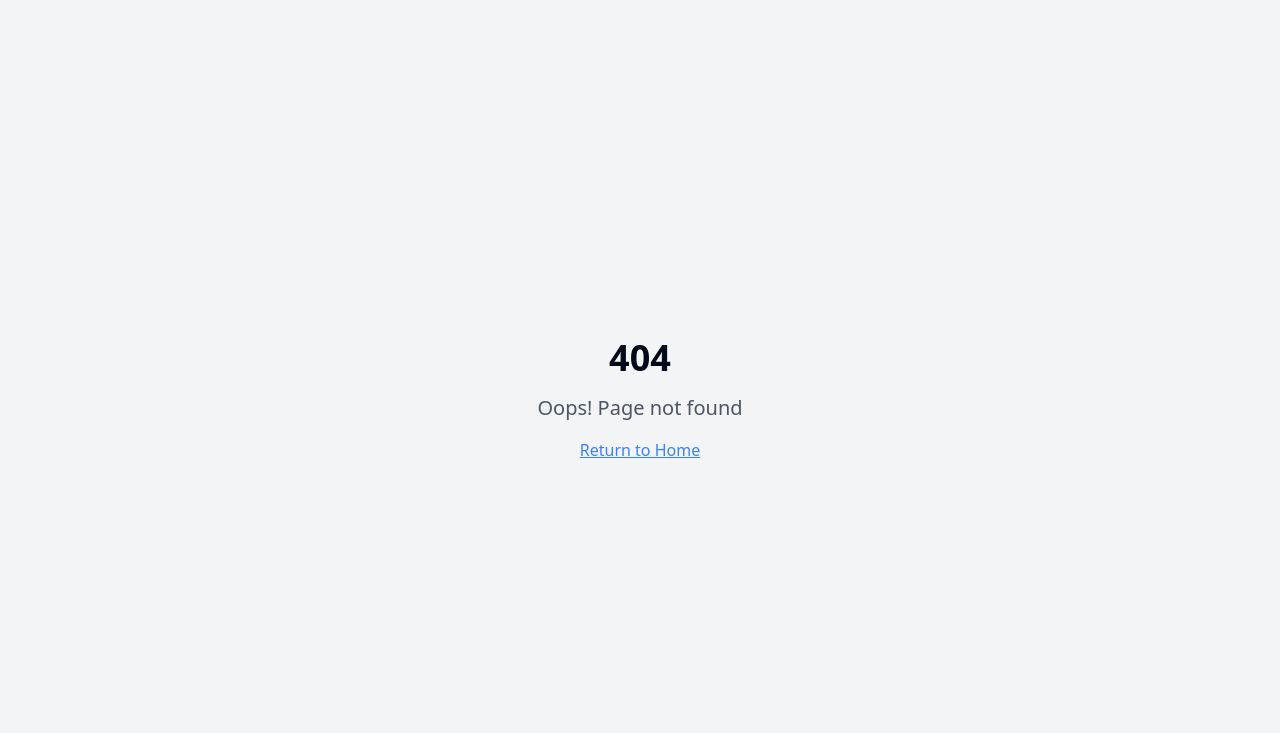
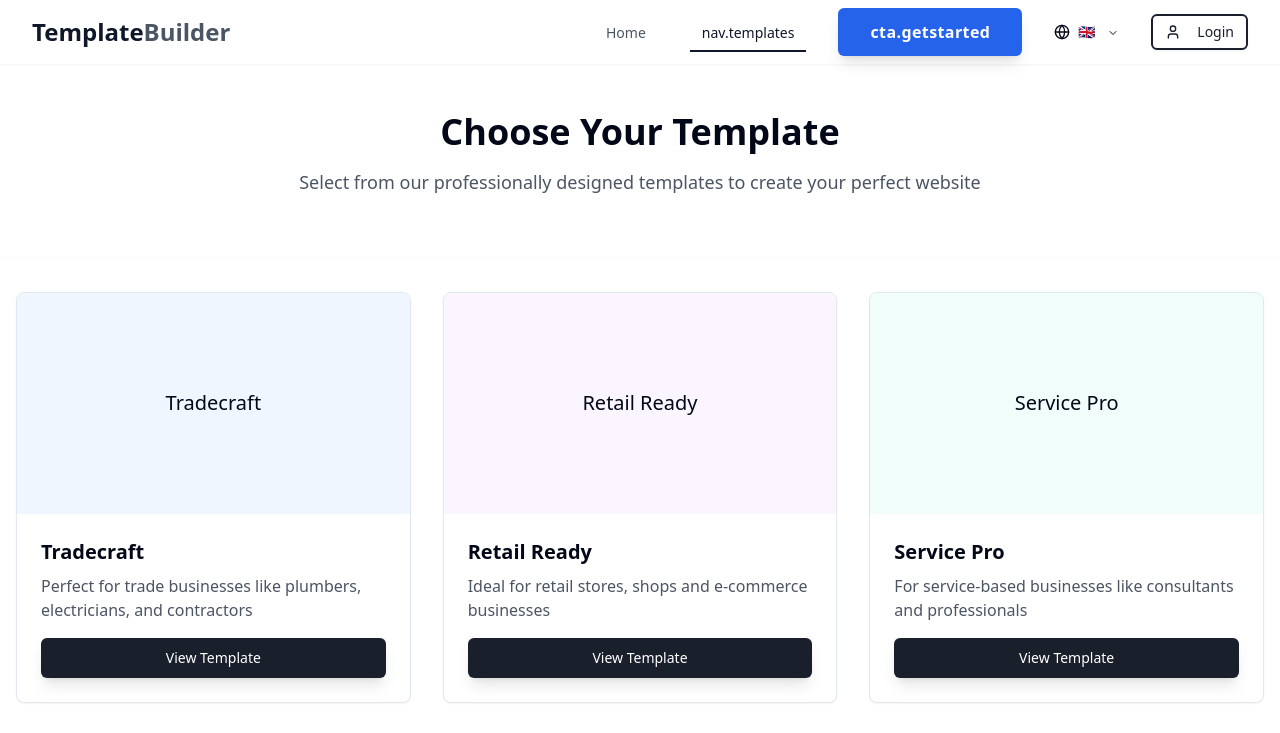
Before and after one commit to NeurM/biz-boost-starter-kits, a React (Vite) app: page /templates in a window 1280 px wide. Before the commit this address had no page. Shown: the top 733 px of the page. Built offline with nearby package versions, Linux system fonts and the light colour scheme.

Commit message:
Fix: Incorrect home page and navigation
The home page was incorrectly displaying the cleanslate template. The navigation was also missing the "Create Website" option. This commit fixes these issues.

```diff
--- a/src/components/TemplatesNavigation.tsx
+++ b/src/components/TemplatesNavigation.tsx
@@ -51,6 +51,9 @@ const TemplatesNavigation = () => {
             <Link to="/dashboard" className="text-gray-600 hover:text-gray-900">
               Dashboard
             </Link>
+            <Link to="/templates" className="text-gray-600 hover:text-gray-900">
+              Templates
+            </Link>
             <Link to="/saved-websites" className="text-gray-600 hover:text-gray-900">
               Saved Websites
             </Link>
--- a/src/pages/Index.tsx
+++ b/src/pages/Index.tsx
@@ -19,6 +19,7 @@ const Index = () => {
 
   const navItems = [
     { name: "Home", path: "/" },
+    { name: "Templates", path: "/templates" },
   ];
 
   const contactInfo = {
@@ -70,9 +71,9 @@ const Index = () => {
 
           <div className="grid grid-cols-1 md:grid-cols-3 gap-6">
             {[
-              { name: "Tradecraft", desc: "Perfect for trade businesses", path: "/templates/tradecraft", bg: "bg-blue-50" },
-              { name: "Retail Ready", desc: "Ideal for retail stores", path: "/templates/retail", bg: "bg-purple-50" },
-              { name: "Service Pro", desc: "For service-based businesses", path: "/templates/service", bg: "bg-teal-50" }
+              { name: "Tradecraft", desc: "Perfect for trade businesses", path: "/templates", bg: "bg-blue-50" },
+              { name: "Retail Ready", desc: "Ideal for retail stores", path: "/templates", bg: "bg-purple-50" },
+              { name: "Service Pro", desc: "For service-based businesses", path: "/templates", bg: "bg-teal-50" }
             ].map((template, i) => (
               <Card key={i} className="overflow-hidden hover:shadow-md transition-shadow">
                 <CardContent className="p-0">
@@ -89,6 +90,12 @@ const Index = () => {
                 </CardContent>
               </Card>
             ))}
+          </div>
+
+          <div className="text-center mt-8">
+            <Button asChild onClick={() => trackEvent('Homepage', 'All Templates Click')}>
+              <Link to="/templates">View All Templates</Link>
+            </Button>
           </div>
         </div>
       </section>
--- /dev/null
+++ b/src/pages/Templates.tsx
@@ -0,0 +1,153 @@
+
+import React from 'react';
+import { Link } from "react-router-dom";
+import { Card, CardContent } from "@/components/ui/card";
+import { Button } from "@/components/ui/button";
+import { useAuth } from "@/context/AuthContext";
+import Footer from '@/components/Footer';
+import Navbar from '@/components/Navbar';
+import { useToast } from '@/hooks/use-toast';
+import { useAnalytics } from '@/hooks/useAnalytics';
+import { tradecraftData } from '@/data/tradecraftData';
+import { retailData } from '@/data/retailData';
+import { serviceProData } from '@/data/serviceProData';
+import { expertData } from '@/data/expertData';
+
+const Templates = () => {
+  const { user } = useAuth();
+  const { toast } = useToast();
+  const { trackEvent } = useAnalytics();
+
+  const navItems = [
+    { name: "Home", path: "/" },
+    { name: "Templates", path: "/templates" },
+  ];
+
+  const contactInfo = {
+    address: "123 Main Street, City, ST 12345",
+    phone: "(555) 123-4567",
+    email: "contact@example.com",
+  };
+
+  const templates = [
+    {
+      name: "Tradecraft",
+      desc: "Perfect for trade businesses like plumbers, electricians, and contractors",
+      path: "/tradecraft",
+      bg: "bg-blue-50",
+      data: tradecraftData
+    },
+    {
+      name: "Retail Ready",
+      desc: "Ideal for retail stores, shops and e-commerce businesses",
+      path: "/retail",
+      bg: "bg-purple-50",
+      data: retailData
+    },
+    {
+      name: "Service Pro",
+      desc: "For service-based businesses like consultants and professionals",
+      path: "/service",
+      bg: "bg-teal-50",
+      data: serviceProData
+    },
+    {
+      name: "Local Expert",
+      desc: "Perfect for local experts and specialized service providers",
+      path: "/expert",
+      bg: "bg-yellow-50",
+      data: expertData
+    },
+    {
+      name: "Clean Slate",
+      desc: "Start from scratch with a minimal template",
+      path: "/cleanslate",
+      bg: "bg-gray-50"
+    }
+  ];
+
+  const handleTemplateClick = (templateName: string) => {
+    trackEvent('Templates', 'Template Click', templateName);
+  };
+
+  return (
+    <div className="min-h-screen bg-gradient-to-b from-white to-gray-50 flex flex-col">
+      <Navbar
+        logo="<span class='text-primary font-semibold'>Template</span><span class='text-gray-600'>Builder</span>"
+        basePath=""
+        navItems={navItems}
+        ctaText="Get Started"
+        ctaLink={user ? "/dashboard" : "/auth"}
+      />
+
+      {/* Hero Section */}
+      <section className="pt-12 pb-8 container mx-auto px-4">
+        <div className="max-w-4xl mx-auto text-center">
+          <h1 className="text-3xl md:text-4xl font-bold mb-4">Choose Your Template</h1>
+          <p className="text-lg text-gray-600 mb-8">Select from our professionally designed templates to create your perfect website</p>
+        </div>
+      </section>
+
+      {/* Templates Grid Section */}
+      <section className="py-8 bg-white">
+        <div className="container mx-auto px-4">
+          <div className="grid grid-cols-1 md:grid-cols-2 lg:grid-cols-3 gap-8">
+            {templates.map((template, i) => (
+              <Card key={i} className="overflow-hidden hover:shadow-lg transition-all">
+                <CardContent className="p-0">
+                  <div className={`${template.bg} aspect-video flex items-center justify-center`}>
+                    <span className="font-medium text-xl">{template.name}</span>
+                  </div>
+                  <div className="p-6">
+                    <h3 className="text-xl font-semibold mb-2">{template.name}</h3>
+                    <p className="text-gray-600 mb-4">{template.desc}</p>
+                    <Button
+                      asChild
+                      className="w-full"
+                      onClick={() => handleTemplateClick(template.name)}
+                    >
+                      <Link to={template.path}>View Template</Link>
+                    </Button>
+                  </div>
+                </CardContent>
+              </Card>
+            ))}
+          </div>
+        </div>
+      </section>
+
+      {/* Features Section */}
+      <section className="py-12 bg-gray-50">
+        <div className="container mx-auto px-4">
+          <h2 className="text-2xl font-bold mb-8 text-center">All Templates Include</h2>
+
+          <div className="grid grid-cols-1 md:grid-cols-3 gap-6">
+            {[
+              { title: "Responsive Design", desc: "Looks great on all devices from mobile to desktop" },
+              { title: "Customization", desc: "Easy to customize with your branding and content" },
+              { title: "SEO Optimized", desc: "Built with search engine optimization in mind" }
+            ].map((feature, i) => (
+              <div key={i} className="text-center p-6">
+                <div className="bg-primary/10 w-12 h-12 rounded-full flex items-center justify-center mx-auto mb-4">
+                  <span className="text-xl font-bold text-primary">{i + 1}</span>
+                </div>
+                <h3 className="text-lg font-semibold mb-2">{feature.title}</h3>
+                <p className="text-gray-600">{feature.desc}</p>
+              </div>
+            ))}
+          </div>
+        </div>
+      </section>
+
+      <Footer
+        logo="TemplateBuilder"
+        description="Create stunning websites for your clients with our professionally designed templates."
+        basePath=""
+        navItems={navItems}
+        contactInfo={contactInfo}
+      />
+    </div>
+  );
+};
+
+export default Templates;
--- a/src/routes.tsx
+++ b/src/routes.tsx
@@ -7,6 +7,7 @@ import Auth from "./pages/Auth";
 import NotFound from "./pages/NotFound";
 import SavedWebsites from "./pages/SavedWebsites";
 import Dashboard from "./pages/Dashboard";
+import Templates from "./pages/Templates";
 
 // Import routes from route files
 import { tradecraftRoutes } from "./routes/tradecraftRoutes";
@@ -38,6 +39,10 @@ const baseRoutes: RouteConfig[] = [
   {
     path: "/",
     element: <Index />,
+  },
+  {
+    path: "/templates",
+    element: <Templates />,
   },
   {
     path: "/dashboard",
```
